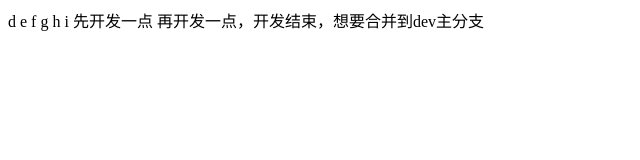
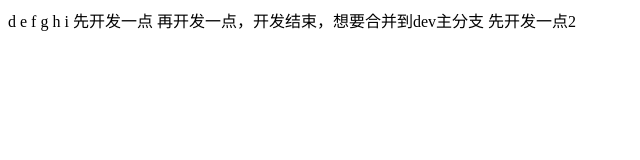
Before and after one commit to demerzelxd/learnFrontCodes, a plain HTML site: page htmlCodes/testGit.html in a window 1280 px wide. Shown: the whole page, without its empty margins (0-640 px from the left). Drawn offline with Linux system fonts and the light colour scheme.

Commit message:
先开发一点2

```diff
--- a/htmlCodes/testGit.html
+++ b/htmlCodes/testGit.html
@@ -13,5 +13,6 @@
         i
         先开发一点
         再开发一点，开发结束，想要合并到dev主分支
+        先开发一点2
     </body>
 </html>
```
